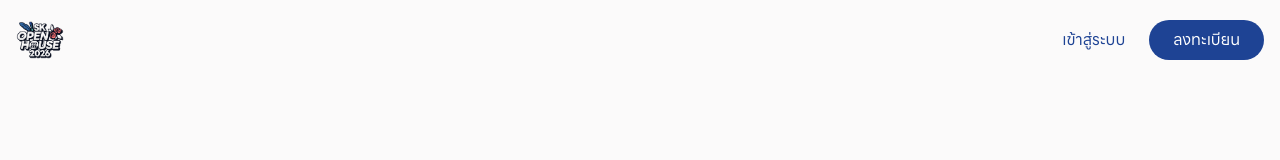
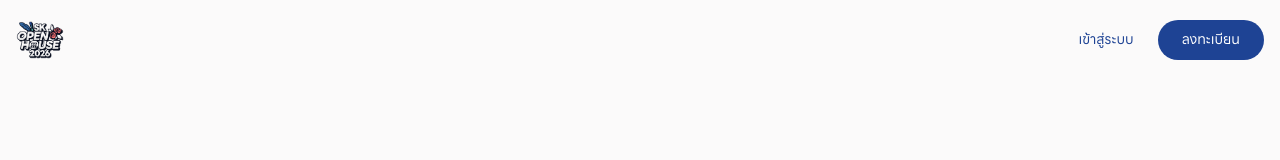
Before and after one commit to suankularb-wittayalai-school/sk-openhouse-frontend, a Next.js app: page / in a window 1280 px wide. Shown: the top 160 px of the page. Built offline with nearby package versions, Linux system fonts and the light colour scheme.

Commit message:
fix: add styling to text in Button component

```diff
--- a/components/common/Button.tsx
+++ b/components/common/Button.tsx
@@ -25,7 +25,7 @@ const Button: StylableFC<{
       disabled={disabled}
       onClick={onClick}
     >
-      <div className="flex flex-1 items-center justify-center gap-2 self-stretch px-6 py-2.5">
+      <div className="flex flex-1 items-center justify-center gap-2 self-stretch px-6 py-2.5 text-sm leading-[140%] font-normal">
         {children}
       </div>
     </button>
```
